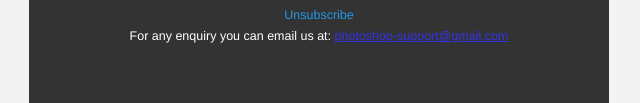
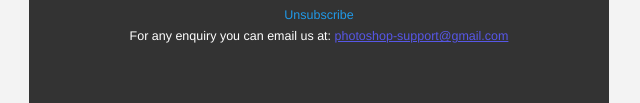
Before and after one commit to ag1479/photoshop-email, a plain HTML site: page index.html in a window 1280 px wide. Shown: the part 2285-2388 px from the top of the page, 321-961 px from the left. Drawn offline with Linux system fonts and the light colour scheme.

Commit message:
Update app.css

```diff
--- a/css/app.css
+++ b/css/app.css
@@ -10,7 +10,7 @@
     background: #bd2828;
     background-color: #bd2828; }
   .footer .columns .email {
-    color: #3333e6;
+    color: #5757e7;
     text-decoration: underline; }
 
 .wrapper {
```
